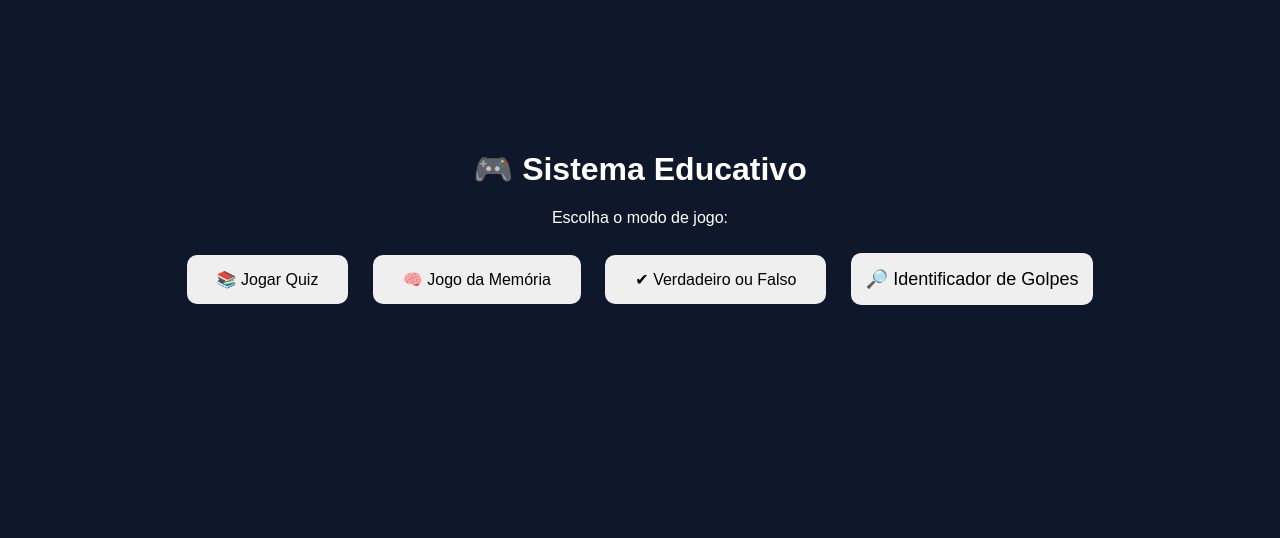
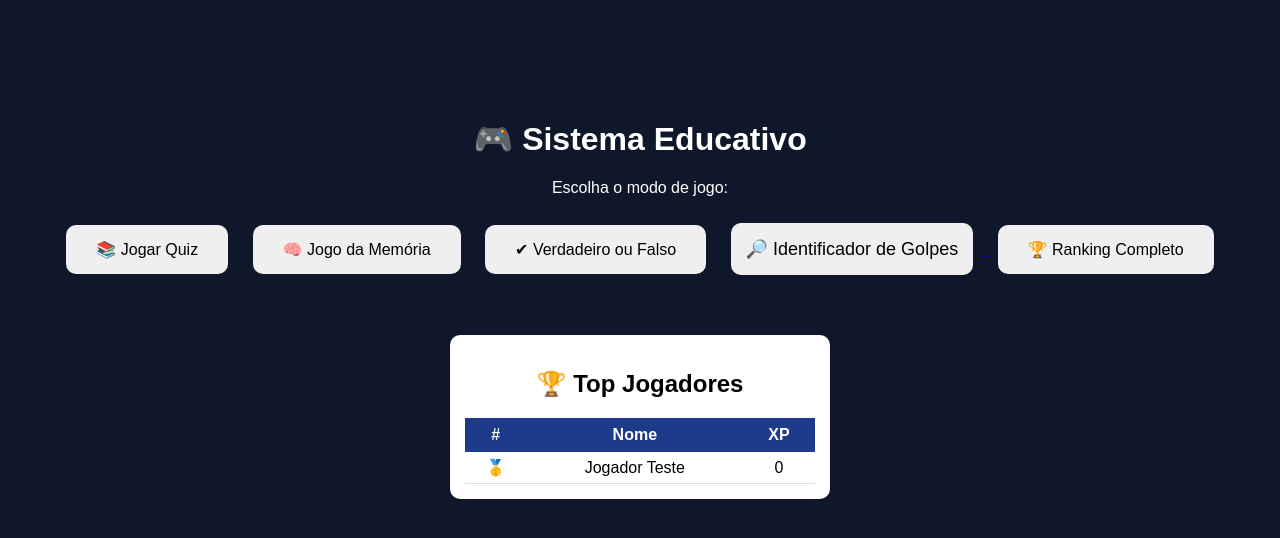
Before and after one commit to Renan-Tolledo/quiz, a PHP site: page / in a window 1280 px wide. Shown: the top 538 px of the page. Run offline with PHP 8.4, Linux system fonts and the light colour scheme; data comes from the database, SQL or seed files in the repository.

Commit message:
CRIAÇÃO DE RANK E ATUALIZAÇÕES NO CODIGO

```diff
--- a/index.php
+++ b/index.php
@@ -1,22 +1,142 @@
+<?php
+include("testeconexao.php");
+
+$sqlRanking = "
+SELECT nome, xp_total
+FROM ranking_usuarios
+ORDER BY xp_total DESC
+LIMIT 5
+";
+
+$ranking = $conn->query($sqlRanking);
+?>
+
 <!DOCTYPE html>
 <html lang="pt-br">
 <head>
+
 <meta charset="UTF-8">
 <title>Menu</title>
+
 <style>
-body {font-family: Arial; background:#0f172a; color:white; text-align:center;}
-.container {margin-top:150px;}
-button {padding:15px 30px; margin:10px; border:none; border-radius:10px; cursor:pointer; font-size:16px;}
+
+body{
+font-family: Arial;
+background:#0f172a;
+color:white;
+text-align:center;
+}
+
+.container{
+margin-top:120px;
+}
+
+button{
+padding:15px 30px;
+margin:10px;
+border:none;
+border-radius:10px;
+cursor:pointer;
+font-size:16px;
+}
+
+/* ranking */
+
+.ranking{
+margin-top:50px;
+width:350px;
+margin-left:auto;
+margin-right:auto;
+background:white;
+color:black;
+border-radius:10px;
+padding:15px;
+}
+
+.ranking table{
+width:100%;
+border-collapse:collapse;
+}
+
+.ranking th{
+background:#1e3a8a;
+color:white;
+padding:8px;
+}
+
+.ranking td{
+padding:6px;
+border-bottom:1px solid #ddd;
+text-align:center;
+}
+
 </style>
+
 </head>
+
 <body>
+
 <div class="container">
+
 <h1>🎮 Sistema Educativo</h1>
 <p>Escolha o modo de jogo:</p>
+
 <a href="quiz.php"><button>📚 Jogar Quiz</button></a>
+
 <a href="memoria.php"><button>🧠 Jogo da Memória</button></a>
+
 <a href="verdadeiro_falso.php"><button>✔ Verdadeiro ou Falso</button></a>
-<a href="identificar_golpe.php"><button style="padding:15px;margin:10px;font-size:18px;">🔎 Identificador de Golpes</button></a>
+
+<a href="identificar_golpe.php">
+<button style="padding:15px;margin:10px;font-size:18px;">🔎 Identificador de Golpes</button>
+</a>
+
+<a href="ranking.php"><button>🏆 Ranking Completo</button></a>
+
 </div>
+
+
+<div class="ranking">
+
+<h2>🏆 Top Jogadores</h2>
+
+<table>
+
+<tr>
+<th>#</th>
+<th>Nome</th>
+<th>XP</th>
+</tr>
+
+<?php
+
+$posicao = 1;
+
+while($row = $ranking->fetch_assoc()){
+
+if($posicao == 1) $medalha = "🥇";
+elseif($posicao == 2) $medalha = "🥈";
+elseif($posicao == 3) $medalha = "🥉";
+else $medalha = $posicao;
+
+?>
+
+<tr>
+
+<td><?php echo $medalha; ?></td>
+<td><?php echo $row['nome']; ?></td>
+<td><?php echo $row['xp_total']; ?></td>
+
+</tr>
+
+<?php
+$posicao++;
+}
+?>
+
+</table>
+
+</div>
+
 </body>
 </html>
```
Also changed, not shown: identificar_golpe.php (+54 -13 lines), quiz.php (+14 -5 lines), ranking.php (added, +136 -0 lines), xp.php (added, +13 -0 lines).
